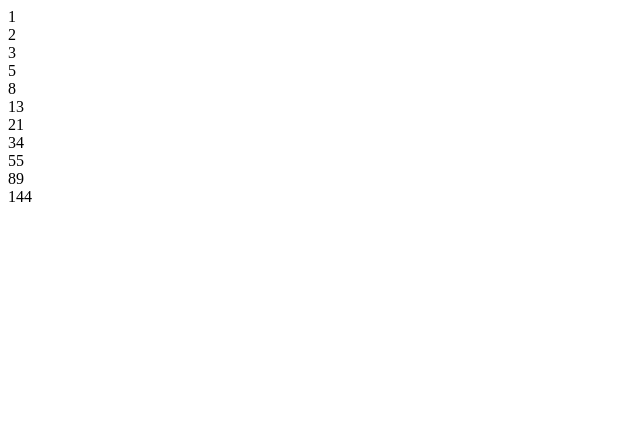
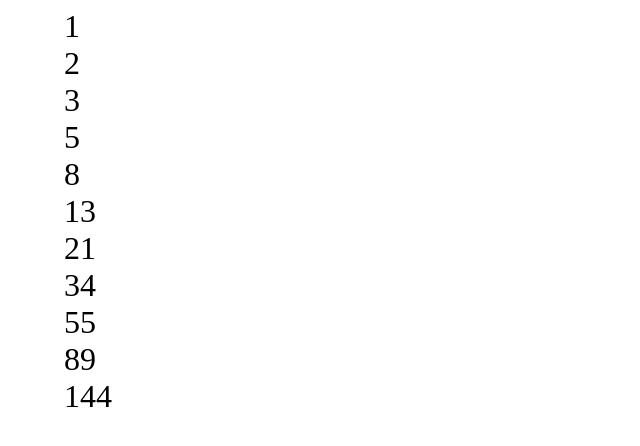
Before and after one commit to Adesayo/SCAMP-Assesment, a plain HTML site: page index.html in a window 1280 px wide. Shown: the whole page, without its empty margins (0-640 px from the left). Drawn offline with Linux system fonts and the light colour scheme.

Commit message:
Update index.html

```diff
--- a/index.html
+++ b/index.html
@@ -3,6 +3,12 @@
   <head>
     <meta charset="utf-8">
     <title></title>
+    <style>
+      body{
+        font-size: 200%;
+        margin-left: 5%;
+      }
+    </style>
   </head>
 
   <body>
```
